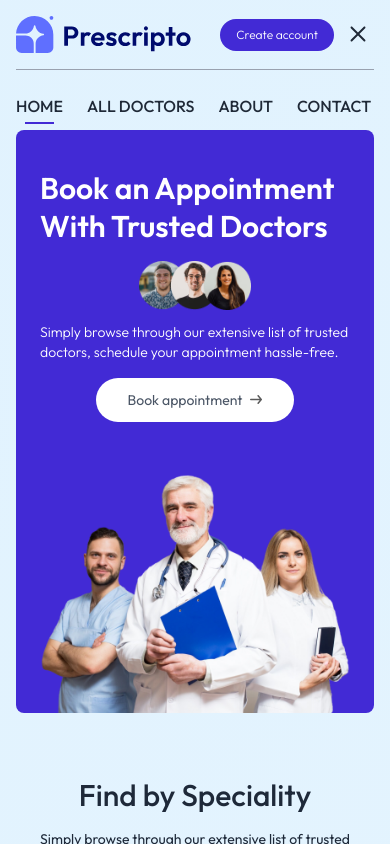
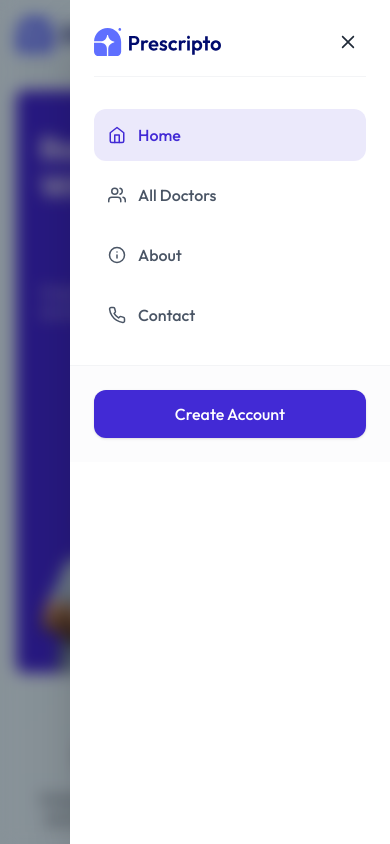
Before and after one commit to Ahmed-hesham95/Project-Final, a React (Vite) app: page / in a window 390 px wide. Both pictures are taken after a click on the button 358 px from the left and 34 px from the top of the page. Shown: the top 844 px of the page. Built offline with nearby package versions, Linux system fonts and the light colour scheme.

Commit message:
Update Mobile Menu and navbar

```diff
--- a/src/components/Navbar.jsx
+++ b/src/components/Navbar.jsx
@@ -3,6 +3,7 @@ import { NavLink, useNavigate } from "react-router-dom";
 import toast from "react-hot-toast";
 import { useState, useEffect, useRef } from "react";
 import { CgClose, CgMenuRightAlt } from "react-icons/cg";
+import { FiHome, FiUsers, FiInfo, FiPhone, FiChevronRight, FiLogOut, FiUser } from "react-icons/fi";
 
 const Navbar = () => {
   const navigate = useNavigate();
@@ -14,6 +15,19 @@ const Navbar = () => {
   const toggleMenu = () => {
     setShowMobileMenu(!showMobileMenu);
   }
+
+  // Lock scroll when mobile menu is open
+  useEffect(() => {
+    if (showMobileMenu) {
+      document.body.style.overflow = 'hidden';
+    } else {
+      document.body.style.overflow = '';
+    }
+    return () => {
+      document.body.style.overflow = '';
+    };
+  }, [showMobileMenu]);
+
   // Close dropdown when clicking outside
   useEffect(() => {
     const handleClickOutside = (event) => {
@@ -66,7 +80,7 @@ const Navbar = () => {
           <div className="flex items-center gap-2 sm:gap-4">
             {
               token
-                ? <div ref={dropdownRef} className="flex items-center gap-2 cursor-pointer group relative">
+                ? <div ref={dropdownRef} className="hidden md:flex items-center gap-2 cursor-pointer group relative">
                   <div onClick={() => setShowDropdown(!showDropdown)} className="flex items-center gap-2">
                     <img className="w-8 rounded-full" src={assets.profile_pic} alt="" />
                     <img className="w-2.5" src={assets.dropdown_icon} alt="" />
@@ -94,26 +108,126 @@ const Navbar = () => {
         </div>
       </div>
 
-      {/* Mobile Menu */}
-      <div className={`top-[80px] left-0 md:hidden ${showMobileMenu ? 'visible' : 'hidden'} mb-1.5 text-[#1F2937]`} >
-        <ul className="flex items-start gap-6 font-medium flex-wrap">
-          <NavLink to="/">
-            <li className="py-1 uppercase">Home</li>
-            <hr className="border-none outline-none h-0.5 bg-primary w-3/5 m-auto hidden" />
-          </NavLink>
-          <NavLink to="/doctors">
-            <li className="py-1 uppercase">All Doctors</li>
-            <hr className="border-none outline-none h-0.5 bg-primary w-3/5 m-auto hidden" />
-          </NavLink>
-          <NavLink to="/about">
-            <li className="py-1 uppercase">ABOUT</li>
-            <hr className="border-none outline-none h-0.5 bg-primary w-3/5 m-auto hidden" />
-          </NavLink>
-          <NavLink to="/contact">
-            <li className="py-1 uppercase">Contact</li>
-            <hr className="border-none outline-none h-0.5 bg-primary w-3/5 m-auto hidden" />
-          </NavLink>
-        </ul>
+      {/* Mobile Menu Backdrop */}
+      <div
+        className={`fixed inset-0 z-40 bg-black/40 backdrop-blur-sm transition-opacity duration-300 md:hidden ${showMobileMenu ? 'opacity-100 pointer-events-auto' : 'opacity-0 pointer-events-none'
+          }`}
+        onClick={() => setShowMobileMenu(false)}
+      />
+
+      {/* Mobile Menu Drawer */}
+      <div
+        className={`fixed top-0 bottom-0 right-0 z-50 w-80 max-w-[85vw] bg-white h-screen shadow-2xl transition-transform duration-300 ease-in-out md:hidden flex flex-col  ${showMobileMenu ? 'translate-x-0' : 'translate-x-full'
+          }`}
+      >
+        <div className="p-6">
+          <div className="flex items-center justify-between mb-8 pb-4 border-b border-gray-100">
+            <img onClick={() => { navigate('/'); setShowMobileMenu(false); }} className="w-32 cursor-pointer" src={assets.logo} alt="Logo" />
+            <button onClick={() => setShowMobileMenu(false)} className="p-2 rounded-full hover:bg-gray-100 text-[#1F2937] transition-all cursor-pointer">
+              <CgClose className="text-xl" />
+            </button>
+          </div>
+
+          <nav className="flex flex-col gap-2">
+            <NavLink
+              to="/"
+              onClick={() => setShowMobileMenu(false)}
+              className={({ isActive }) =>
+                `flex items-center justify-between p-3.5 rounded-xl font-medium transition-all duration-200 group ${isActive ? 'bg-primary/10 text-primary' : 'text-gray-600 hover:bg-gray-50 hover:text-gray-900'
+                }`
+              }
+            >
+              <div className="flex items-center gap-3">
+                <FiHome className="text-lg" />
+                <span>Home</span>
+              </div>
+              <FiChevronRight className="opacity-0 group-hover:opacity-100 transition-opacity text-gray-400" />
+            </NavLink>
+
+            <NavLink
+              to="/doctors"
+              onClick={() => setShowMobileMenu(false)}
+              className={({ isActive }) =>
+                `flex items-center justify-between p-3.5 rounded-xl font-medium transition-all duration-200 group ${isActive ? 'bg-primary/10 text-primary' : 'text-gray-600 hover:bg-gray-50 hover:text-gray-900'
+                }`
+              }
+            >
+              <div className="flex items-center gap-3">
+                <FiUsers className="text-lg" />
+                <span>All Doctors</span>
+              </div>
+              <FiChevronRight className="opacity-0 group-hover:opacity-100 transition-opacity text-gray-400" />
+            </NavLink>
+
+            <NavLink
+              to="/about"
+              onClick={() => setShowMobileMenu(false)}
+              className={({ isActive }) =>
+                `flex items-center justify-between p-3.5 rounded-xl font-medium transition-all duration-200 group ${isActive ? 'bg-primary/10 text-primary' : 'text-gray-600 hover:bg-gray-50 hover:text-gray-900'
+                }`
+              }
+            >
+              <div className="flex items-center gap-3">
+                <FiInfo className="text-lg" />
+                <span>About</span>
+              </div>
+              <FiChevronRight className="opacity-0 group-hover:opacity-100 transition-opacity text-gray-400" />
+            </NavLink>
+
+            <NavLink
+              to="/contact"
+              onClick={() => setShowMobileMenu(false)}
+              className={({ isActive }) =>
+                `flex items-center justify-between p-3.5 rounded-xl font-medium transition-all duration-200 group ${isActive ? 'bg-primary/10 text-primary' : 'text-gray-600 hover:bg-gray-50 hover:text-gray-900'
+                }`
+              }
+            >
+              <div className="flex items-center gap-3">
+                <FiPhone className="text-lg" />
+                <span>Contact</span>
+              </div>
+              <FiChevronRight className="opacity-0 group-hover:opacity-100 transition-opacity text-gray-400" />
+            </NavLink>
+          </nav>
+        </div>
+
+        <div className="p-6 border-t border-gray-100 bg-gray-50/50">
+          {token ? (
+            <div className="flex flex-col gap-3">
+              <div className="grid grid-cols-2 gap-2">
+                <button
+                  onClick={() => { navigate('my-profile'); setShowMobileMenu(false); }}
+                  className="flex items-center justify-center gap-1.5 py-2.5 px-3 bg-white border border-gray-200 hover:bg-gray-50 text-gray-700 text-xs font-medium rounded-lg transition-colors shadow-sm cursor-pointer"
+                >
+                  <FiUser className="text-sm" />
+                  <span>Profile</span>
+                </button>
+                <button
+                  onClick={() => { navigate('my-appointments'); setShowMobileMenu(false); }}
+                  className="flex items-center justify-center gap-1.5 py-2.5 px-3 bg-white border border-gray-200 hover:bg-gray-50 text-gray-700 text-xs font-medium rounded-lg transition-colors shadow-sm cursor-pointer"
+                >
+                  <FiUser className="text-sm" />
+                  <span>Appointments</span>
+                </button>
+              </div>
+
+              <button
+                onClick={() => { handleLogout(); setShowMobileMenu(false); }}
+                className="flex items-center justify-center gap-2 w-full py-2.5 mt-1 text-sm font-medium text-red-600 bg-red-50 hover:bg-red-100 rounded-lg transition-all cursor-pointer"
+              >
+                <FiLogOut className="text-sm" />
+                <span>Logout</span>
+              </button>
+            </div>
+          ) : (
+            <button
+              onClick={() => { navigate('/login'); setShowMobileMenu(false); }}
+              className="w-full bg-primary text-white text-center py-3 rounded-xl font-medium hover:bg-primary-dark transition-colors shadow-sm cursor-pointer"
+            >
+              Create Account
+            </button>
+          )}
+        </div>
       </div>
     </>
   );
```
